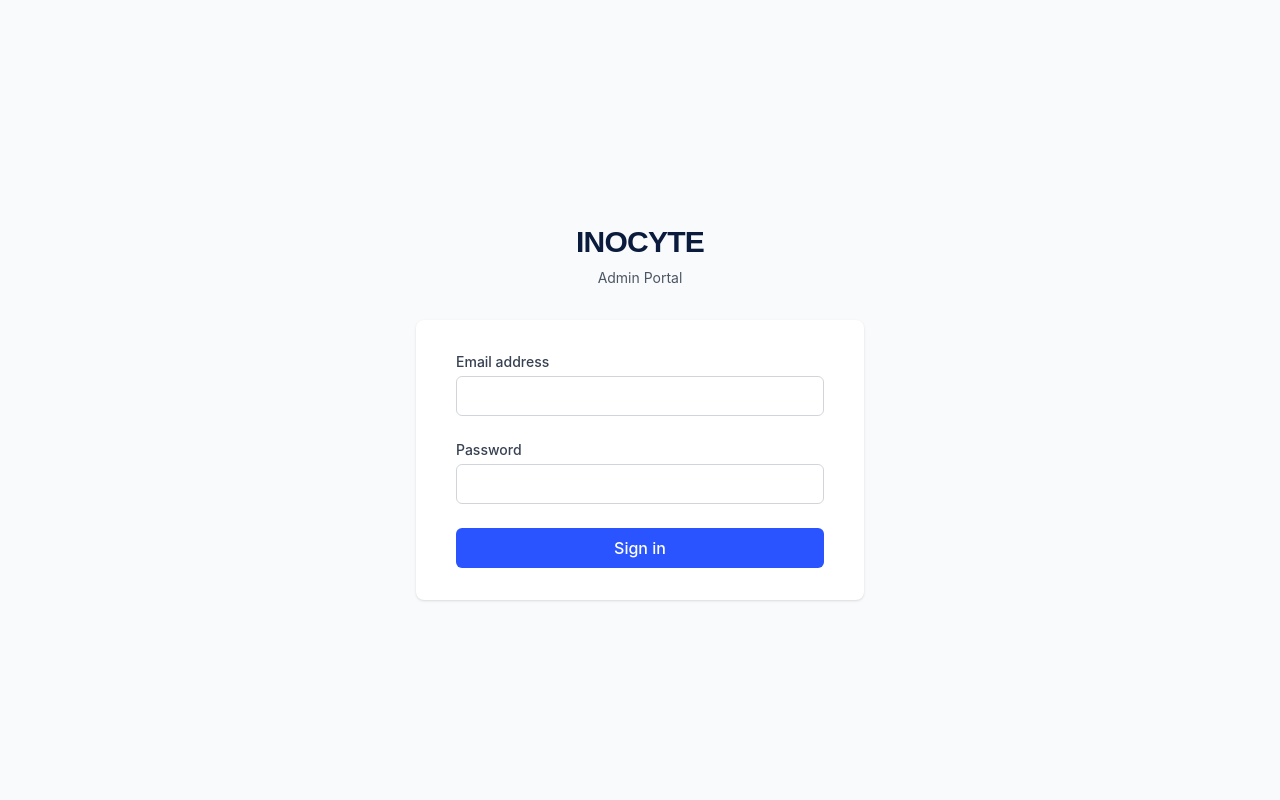
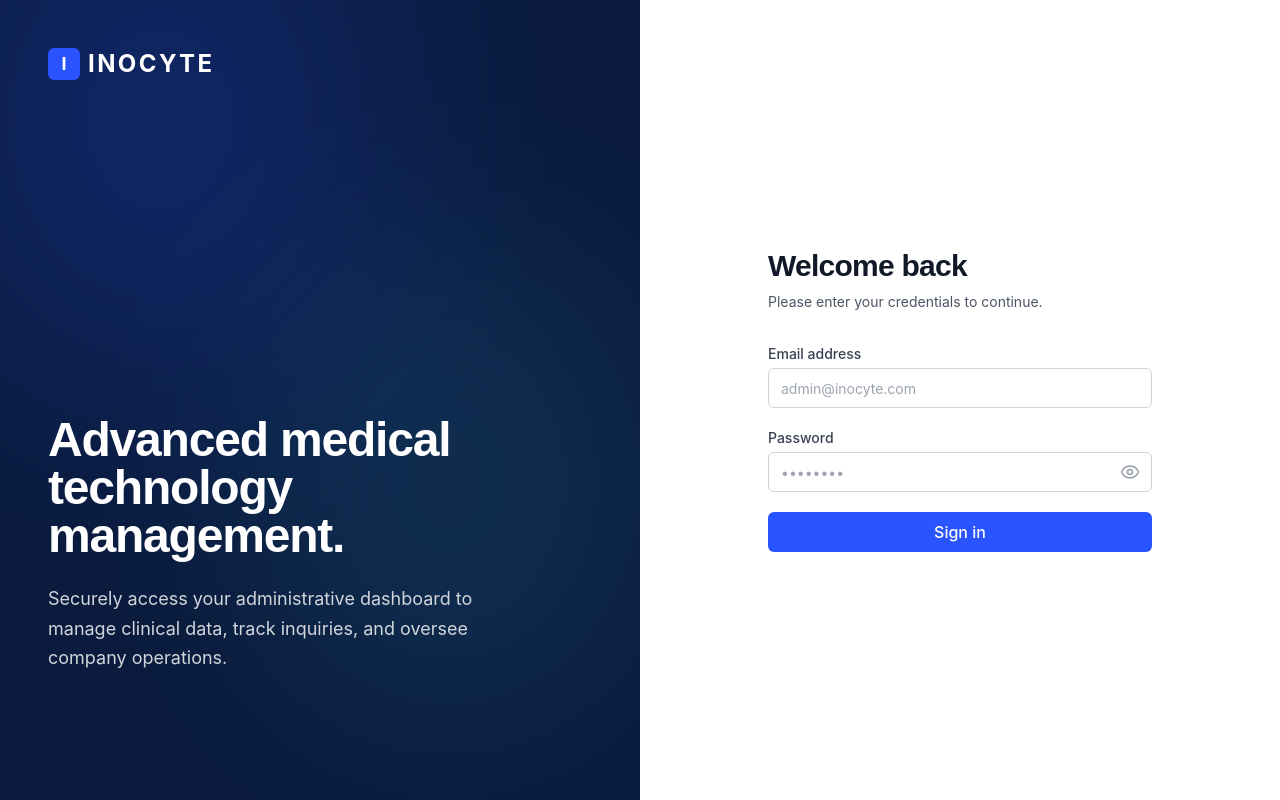
Before and after one commit to Santoshshr/Inocyte, a React (Vite) app in the folder frontend/: page /login in a window 1280 px wide. Built offline with nearby package versions, Linux system fonts and the light colour scheme; no server answers.

Commit message:
Fix unused handleLogout variable in Sidebar

```diff
--- a/frontend/src/components/ui/Input.tsx
+++ b/frontend/src/components/ui/Input.tsx
@@ -4,10 +4,11 @@ import { cn } from '../../utils/cn';
 export interface InputProps extends React.InputHTMLAttributes<HTMLInputElement> {
   label?: string;
   error?: string;
+  endElement?: React.ReactNode;
 }
 
 export const Input = React.forwardRef<HTMLInputElement, InputProps>(
-  ({ className, type = 'text', label, error, ...props }, ref) => {
+  ({ className, type = 'text', label, error, endElement, ...props }, ref) => {
     return (
       <div className="w-full">
         {label && (
@@ -15,16 +16,24 @@ export const Input = React.forwardRef<HTMLInputElement, InputProps>(
             {label}
           </label>
         )}
+        <div className="relative w-full">
           <input
             type={type}
             className={cn(
               'flex h-10 w-full rounded-md border border-gray-300 bg-white px-3 py-2 text-sm placeholder:text-gray-400 focus:outline-none focus:ring-2 focus:ring-brand-primary focus:border-transparent disabled:cursor-not-allowed disabled:opacity-50 transition-colors',
               error && 'border-red-500 focus:ring-red-500',
+              endElement && 'pr-10',
               className
             )}
             ref={ref}
             {...props}
           />
+          {endElement && (
+            <div className="absolute inset-y-0 right-0 flex items-center pr-3">
+              {endElement}
+            </div>
+          )}
+        </div>
         {error && <p className="mt-1 text-sm text-red-500">{error}</p>}
       </div>
     );
--- a/frontend/src/layouts/AuthLayout.tsx
+++ b/frontend/src/layouts/AuthLayout.tsx
@@ -12,19 +12,50 @@ export const AuthLayout: React.FC = () => {
   }
 
   return (
-    <div className="min-h-screen bg-gray-50 flex flex-col justify-center py-12 sm:px-6 lg:px-8">
-      <div className="sm:mx-auto sm:w-full sm:max-w-md">
-        <h2 className="mt-6 text-center text-3xl font-extrabold text-brand-dark">
-          INOCYTE
-        </h2>
-        <p className="mt-2 text-center text-sm text-gray-600">
-          Admin Portal
-        </p>
+    <div className="min-h-screen flex bg-white">
+      {/* Left Panel - Branding (Hidden on mobile) */}
+      <div className="hidden lg:flex lg:w-1/2 bg-brand-dark relative flex-col justify-between p-12 overflow-hidden">
+        {/* Subtle background glow/shapes using brand colors */}
+        <div className="absolute top-0 left-0 w-full h-full overflow-hidden z-0 pointer-events-none">
+          <div className="absolute -top-[20%] -left-[10%] w-[70%] h-[70%] rounded-full bg-brand-primary opacity-20 blur-[120px]"></div>
+          <div className="absolute bottom-[10%] right-[0%] w-[60%] h-[60%] rounded-full bg-brand-secondary opacity-10 blur-[100px]"></div>
+        </div>
+
+        <div className="relative z-10 flex items-center gap-2">
+          <div className="w-8 h-8 rounded-md bg-brand-primary flex items-center justify-center">
+            <span className="text-white font-bold text-lg leading-none">I</span>
+          </div>
+          <span className="text-2xl font-bold text-white tracking-widest">INOCYTE</span>
+        </div>
+
+        <div className="relative z-10 mb-20">
+          <h2 className="text-4xl lg:text-5xl font-heading font-semibold text-white mb-6 leading-tight">
+            Advanced medical<br/>technology management.
+          </h2>
+          <p className="text-gray-300 text-lg max-w-md leading-relaxed">
+            Securely access your administrative dashboard to manage clinical data, track inquiries, and oversee company operations.
+          </p>
+        </div>
       </div>
 
-      <div className="mt-8 sm:mx-auto sm:w-full sm:max-w-md">
-        <div className="bg-white py-8 px-4 shadow sm:rounded-lg sm:px-10">
-          <Outlet />
+      {/* Right Panel - Form */}
+      <div className="flex-1 flex flex-col justify-center px-4 sm:px-6 lg:px-20 xl:px-24 bg-gray-50 lg:bg-white shadow-inner lg:shadow-none">
+        <div className="mx-auto w-full max-w-sm lg:w-96">
+          <div className="lg:hidden mb-10 flex flex-col items-center">
+            <div className="w-12 h-12 rounded-lg bg-brand-primary flex items-center justify-center mb-4 shadow-lg shadow-brand-primary/30">
+              <span className="text-white font-bold text-2xl leading-none">I</span>
+            </div>
+            <h1 className="text-2xl font-bold text-brand-dark tracking-widest">INOCYTE</h1>
+          </div>
+
+          <div className="mb-8 text-center lg:text-left">
+            <h2 className="text-3xl font-semibold text-gray-900 font-heading">Welcome back</h2>
+            <p className="mt-2 text-sm text-gray-600">Please enter your credentials to continue.</p>
+          </div>
+
+          <div className="bg-white lg:bg-transparent py-8 px-6 lg:p-0 shadow-sm sm:rounded-xl sm:px-10 lg:shadow-none lg:rounded-none border border-gray-100 lg:border-none">
+            <Outlet />
+          </div>
         </div>
       </div>
     </div>
--- a/frontend/src/pages/auth/LoginPage.tsx
+++ b/frontend/src/pages/auth/LoginPage.tsx
@@ -1,4 +1,5 @@
 import React, { useState } from 'react';
+import { Eye, EyeOff } from 'lucide-react';
 import { useAuth } from '../../hooks/useAuth';
 import { Button } from '../../components/ui/Button';
 import { Input } from '../../components/ui/Input';
@@ -8,6 +9,7 @@ export const LoginPage: React.FC = () => {
   const { login } = useAuth();
   const [email, setEmail] = useState('');
   const [password, setPassword] = useState('');
+  const [showPassword, setShowPassword] = useState(false);
   const [isLoading, setIsLoading] = useState(false);
 
   const handleSubmit = async (e: React.FormEvent) => {
@@ -17,14 +19,25 @@ export const LoginPage: React.FC = () => {
       await login({ email, password });
       toast.success('Successfully logged in');
     } catch (error: any) {
-      toast.error(error.response?.data?.message || 'Failed to login');
+      if (error.response) {
+        const status = error.response.status;
+        if (status === 401 || status === 400) {
+          toast.error('Invalid email or password. Please try again.');
+        } else if (status >= 500) {
+          toast.error('We are experiencing technical difficulties. Please try again later.');
+        } else {
+          toast.error(error.response.data?.message || 'An unexpected error occurred. Please try again.');
+        }
+      } else {
+        toast.error('Unable to connect to the server. Please check your internet connection.');
+      }
     } finally {
       setIsLoading(false);
     }
   };
 
   return (
-    <form className="space-y-6" onSubmit={handleSubmit}>
+    <form className="space-y-5" onSubmit={handleSubmit}>
       <Input
         label="Email address"
         type="email"
@@ -32,16 +45,28 @@ export const LoginPage: React.FC = () => {
         value={email}
         onChange={(e) => setEmail(e.target.value)}
         autoComplete="email"
+        placeholder="admin@inocyte.com"
       />
       <Input
         label="Password"
-        type="password"
+        type={showPassword ? 'text' : 'password'}
         required
         value={password}
         onChange={(e) => setPassword(e.target.value)}
         autoComplete="current-password"
+        placeholder="••••••••"
+        endElement={
+          <button
+            type="button"
+            onClick={() => setShowPassword(!showPassword)}
+            className="text-gray-400 hover:text-gray-600 focus:outline-none focus:text-brand-primary"
+            aria-label={showPassword ? 'Hide password' : 'Show password'}
+          >
+            {showPassword ? <EyeOff className="h-5 w-5" /> : <Eye className="h-5 w-5" />}
+          </button>
+        }
       />
-      <Button type="submit" className="w-full" isLoading={isLoading}>
+      <Button type="submit" className="w-full mt-2" isLoading={isLoading}>
         Sign in
       </Button>
     </form>
```
Lines whose indentation alone changed are shown as unchanged.
